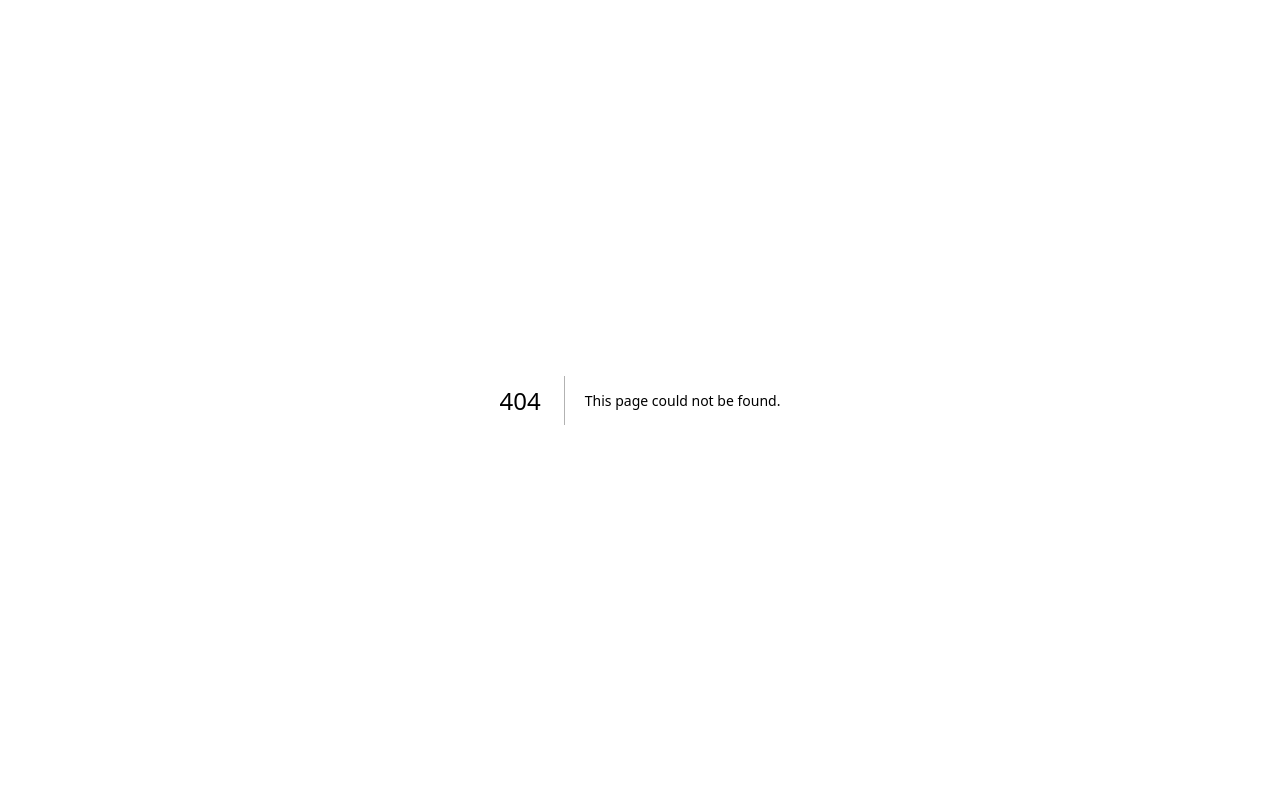
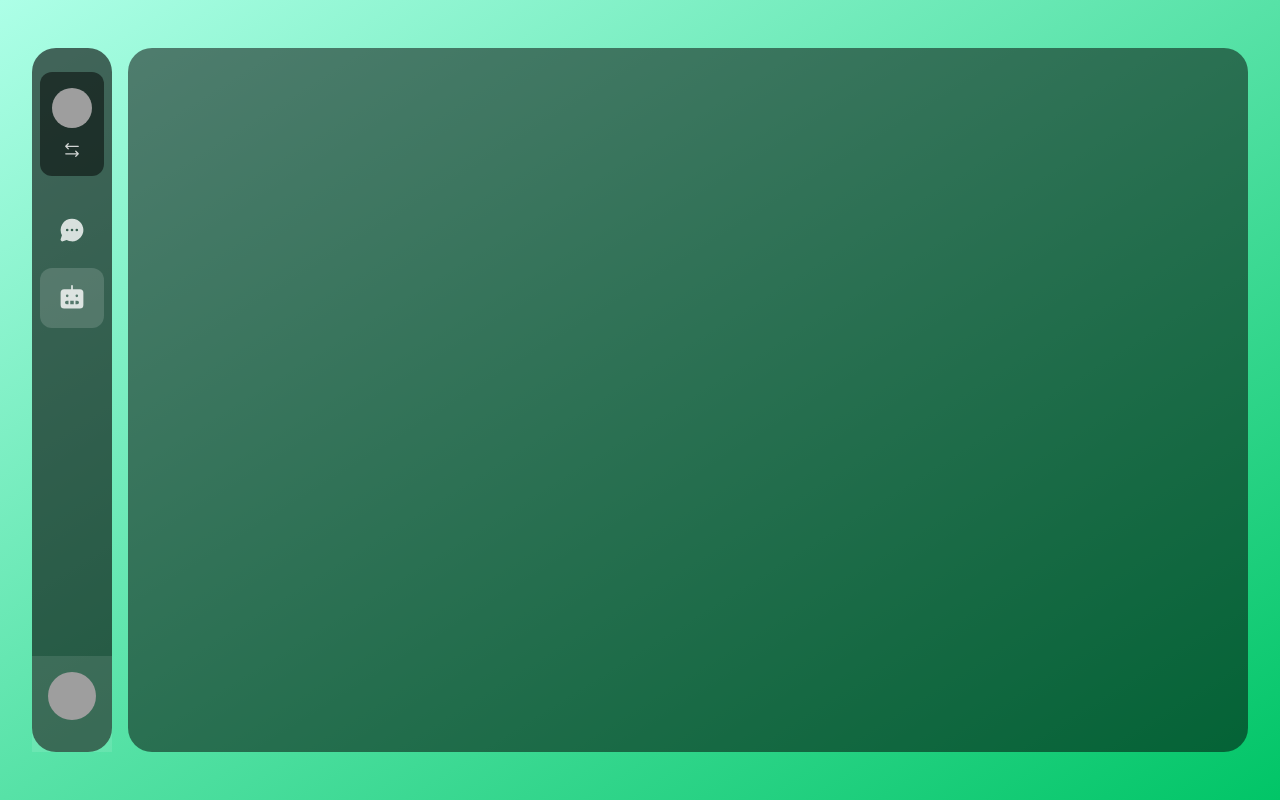
Before and after one commit to turnschuhmann2/chat-with-me, a Next.js app: page /chatbots in a window 1280 px wide. Before the commit this address had no page. Built offline with nearby package versions, Linux system fonts and the light colour scheme; grey boxes are pictures that could not be loaded.

Commit message:
refactored layouts. moved current homepage to /chat page, created new page for chatbots. implemented left navbar component. added typography component. updated theme and tailwind config files. updated next.config.js to redirect / to /chat

```diff
--- a/next.config.js
+++ b/next.config.js
@@ -12,6 +12,15 @@ const config = {
   eslint: {
     ignoreDuringBuilds: true,
   },
+  redirects: async () => {
+    return [
+      {
+        source: "/",
+        destination: "/chat",
+        permanent: true,
+      },
+    ];
+  },
 };
 
 export default config;
--- /dev/null
+++ b/src/app/(main)/chat/page.tsx
@@ -0,0 +1,22 @@
+import ConversationContainer from "@/components/conversation-container";
+import PromptInputBar from "@/components/prompt-input-bar";
+
+import ConversationProvider from "@/providers/conversation-provider";
+
+import { getSingleAvatar } from "@/server/db/queries";
+
+export default async function ChatPage(props: {
+  searchParams?: { query?: string; page?: string };
+}) {
+  const responseAvatar = await getSingleAvatar(2);
+
+  return (
+    <ConversationProvider>
+      <ConversationContainer avatar={responseAvatar} />
+
+      <div className="h-[1px] bg-tertiary" />
+
+      <PromptInputBar searchParams={props.searchParams} />
+    </ConversationProvider>
+  );
+}
--- /dev/null
+++ b/src/app/(main)/chatbots/page.tsx
@@ -0,0 +1,3 @@
+export default async function ChatbotsPage() {
+  return <></>;
+}
--- /dev/null
+++ b/src/app/(main)/layout.tsx
@@ -0,0 +1,18 @@
+import LeftNavbar from "@/components/left-navbar";
+
+export default function MainLayout({
+  children,
+}: {
+  children: React.ReactNode;
+  modal: React.ReactNode;
+}) {
+  return (
+    <div className="gap flex size-full flex-row gap-4">
+      <LeftNavbar />
+
+      <div className="flex size-full flex-col gap-3 rounded-3xl bg-darkTransparent50 p-2 pb-5 md:gap-6 md:p-4 md:pb-8">
+        {children}
+      </div>
+    </div>
+  );
+}
--- a/src/app/layout.tsx
+++ b/src/app/layout.tsx
@@ -32,7 +32,11 @@ export default function RootLayout({
           enableSystem
           disableTransitionOnChange
         >
-          {children}
+          <main className="gradient-background flex h-dvh min-h-dvh flex-row items-center justify-center">
+            <div className="container flex h-full flex-row items-center justify-between gap-8 px-2 py-2 md:px-8 md:py-12 ">
+              {children}
+            </div>
+          </main>
           {modal}
           <div id="modal-root" />
         </ThemeProvider>
--- a/src/app/page.tsx
+++ /dev/null
@@ -1,30 +0,0 @@
-import ConversationContainer from "../components/conversation-container";
-import PromptInputBar from "../components/prompt-input-bar";
-
-import ConversationProvider from "../providers/conversation-provider";
-
-import { getSingleAvatar } from "../server/db/queries";
-
-export default async function HomePage(props: {
-  searchParams?: { query?: string; page?: string };
-}) {
-  const responseAvatar = await getSingleAvatar(2);
-
-  return (
-    <main className="gradient-background flex h-dvh min-h-dvh flex-row items-center justify-center">
-      <div className="container flex h-full flex-row items-center justify-between gap-8 px-2 py-2 md:px-8 md:py-12 ">
-        {/* <div className="h-full w-1/4 rounded-3xl bg-white bg-opacity-80"></div> */}
-
-        <div className="flex size-full flex-col gap-3 rounded-3xl bg-darkTransparent50 p-2 pb-5 md:gap-6 md:p-4 md:pb-8">
-          <ConversationProvider>
-            <ConversationContainer avatar={responseAvatar} />
-
-            <div className="h-[1px] bg-lightTransparent50" />
-
-            <PromptInputBar searchParams={props.searchParams} />
-          </ConversationProvider>
-        </div>
-      </div>
-    </main>
-  );
-}
--- /dev/null
+++ b/src/components/left-navbar/index.tsx
@@ -0,0 +1,75 @@
+"use client";
+
+import { useState } from "react";
+
+import { motion } from "framer-motion";
+import clsx from "clsx";
+
+import {
+  ArrowsLeftRight,
+  DotsThreeOutlineVertical,
+} from "@phosphor-icons/react/dist/ssr";
+
+import {
+  Avatar as AvatarComponent,
+  AvatarFallback,
+  AvatarImage,
+} from "@/components/ui/avatar";
+import { TypographyBody } from "@/components/ui/typography";
+
+import { theme } from "@/styles/theme";
+
+import MenuItems from "./menu-items";
+
+export default function LeftNavbar() {
+  const user = {
+    name: "Turnschuhmann",
+    avatar: "https://avatars.githubusercontent.com/u/1958819",
+  };
+
+  const [isExpanded, _setIsExpanded] = useState(false);
+
+  const toggleExpanded = () => _setIsExpanded(prev => !prev);
+
+  return (
+    <motion.div
+      className={clsx(
+        "flex h-full flex-col gap-2 rounded-3xl bg-darkTransparent60 p-0",
+        isExpanded && "min-w-72",
+      )}
+      // onClick={toggleExpanded}
+    >
+      <div className="flex h-full flex-col gap-6 px-2 pt-6">
+        <div className="flex flex-col items-center gap-3 rounded-xl bg-darkTransparent50 px-2 py-4">
+          <AvatarComponent className="size-10">
+            <AvatarImage src={user.avatar} />
+            <AvatarFallback>CN</AvatarFallback>
+          </AvatarComponent>
+
+          <ArrowsLeftRight size={20} color={theme.colors.lightTransparent80} />
+        </div>
+
+        <MenuItems />
+      </div>
+
+      <div className="bg-lightTransparent10 flex flex-row justify-center gap-4 px-4 pb-8 pt-4">
+        <AvatarComponent className="size-12">
+          <AvatarImage src={user.avatar} />
+          <AvatarFallback>CN</AvatarFallback>
+        </AvatarComponent>
+
+        {/* {isExpanded && (
+          <div className="flex size-full flex-row items-center justify-between">
+            <TypographyBody color="neutral">{user.name}</TypographyBody>
+
+            <DotsThreeOutlineVertical
+              size={24}
+              color={theme.colors.lightTransparent80}
+              weight="fill"
+            />
+          </div>
+        )} */}
+      </div>
+    </motion.div>
+  );
+}
--- /dev/null
+++ b/src/components/left-navbar/menu-items.tsx
@@ -0,0 +1,49 @@
+"use client";
+
+import { cloneElement, useState } from "react";
+import Link from "next/link";
+import { usePathname } from "next/navigation";
+
+import clsx from "clsx";
+
+import { ChatCircleDots, Robot } from "@phosphor-icons/react/dist/ssr";
+
+import { theme } from "@/styles/theme";
+
+const menuItems = [
+  {
+    label: "Chat",
+    icon: <ChatCircleDots />,
+    path: "/chat",
+  },
+  {
+    label: "Manage Chatbots",
+    icon: <Robot />,
+    path: "/chatbots",
+  },
+];
+
+export default function MenuItems() {
+  const pathname = usePathname();
+
+  return (
+    <div className="flex h-full flex-col gap-2">
+      {menuItems.map((item, index) => (
+        <Link
+          key={index}
+          className={clsx(
+            "hover:bg-lightTransparent15 flex flex-col items-center rounded-xl p-4",
+            pathname === item.path && "bg-lightTransparent15",
+          )}
+          href={item.path}
+        >
+          {cloneElement(item.icon, {
+            size: 28,
+            color: theme.colors.lightTransparent80,
+            weight: "fill",
+          })}
+        </Link>
+      ))}
+    </div>
+  );
+}
--- /dev/null
+++ b/src/components/ui/typography.tsx
@@ -0,0 +1,28 @@
+import { theme } from "@/styles/theme";
+import clsx from "clsx";
+
+export type FontColors =
+  | "primary"
+  | "secondary"
+  | "tertiary"
+  | "default"
+  | "neutral"
+  | "accent";
+
+export function TypographyBody(props: {
+  color: FontColors;
+  children: React.ReactNode;
+}) {
+  return (
+    <p className={clsx("text-base font-normal", `text-${props.color}Content`)}>
+      {props.children}
+    </p>
+  );
+}
+
+export function TypographyLabel(props: {
+  color: FontColors;
+  children: React.ReactNode;
+}) {
+  return <span className="text-xs font-normal">{props.children}</span>;
+}
--- a/src/styles/theme.ts
+++ b/src/styles/theme.ts
@@ -5,6 +5,9 @@ export const theme = {
 
     secondary: "rgba(62, 70, 67, 1)",
     secondaryContent: "rgba(248, 248, 248, 1)",
+
+    tertiary: "rgba(106, 160, 139, 1)",
+    tertiaryContent: "rgba(255, 255, 255, 1)",
 
     default: "rgba(214, 220, 218, 1)",
     defaultContent: "rgba(0, 0, 0, 1)",
@@ -18,6 +21,9 @@ export const theme = {
     accentContent: "rgba(0, 0, 0, 0.9)",
 
     darkTransparent50: "rgba(0, 0, 0, 0.50)",
+    darkTransparent60: "rgba(0, 0, 0, 0.60)",
+    lightTransparent10: " rgba(255, 255, 255, 0.1)",
+    lightTransparent15: " rgba(255, 255, 255, 0.15)",
     lightTransparent50: " rgba(255, 255, 255, 0.5)",
     lightTransparent80: " rgba(255, 255, 255, 0.8)",
   },
--- a/tailwind.config.ts
+++ b/tailwind.config.ts
@@ -21,26 +21,7 @@ const config = {
     },
     extend: {
       colors: {
-        primary: theme.colors.primary,
-        primaryContent: theme.colors.primaryContent,
-
-        secondary: theme.colors.secondary,
-        secondaryContent: theme.colors.secondaryContent,
-
-        default: theme.colors.default,
-        defaultContent: theme.colors.defaultContent,
-        defaultHover: theme.colors.defaultHover,
-        defaultDisabled: theme.colors.defaultDisabled,
-
-        neutral: theme.colors.neutral,
-        neutralContent: theme.colors.neutralContent,
-
-        accent: theme.colors.accent,
-        accentContent: theme.colors.accentContent,
-
-        darkTransparent50: theme.colors.darkTransparent50,
-        lightTransparent50: theme.colors.lightTransparent50,
-        lightTransparent80: theme.colors.lightTransparent80,
+        ...theme.colors,
 
         border: "hsl(var(--border))",
         input: "hsl(var(--input))",
```
Also changed, not shown: 1 other file (tests, documents, lock files or other folders).
